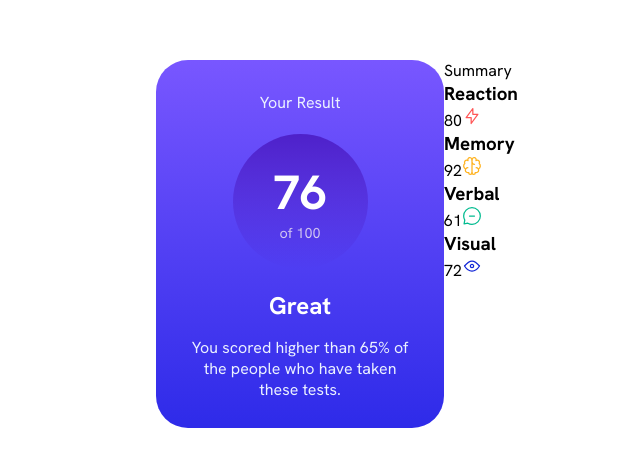
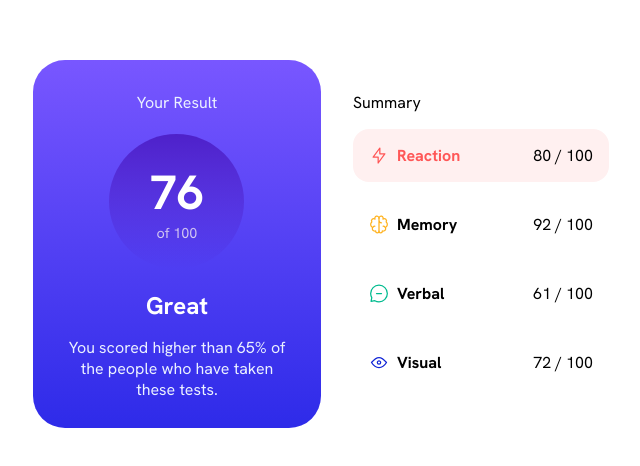
Before and after one commit to lorena-front/fm-results-summary-component, a Vue app in the folder results-summary/: page / in a window 1280 px wide. Shown: the part 156-622 px from the top of the page, without its empty margins (303-943 px from the left). Built offline with nearby package versions, Linux system fonts and the light colour scheme.

Commit message:
Add dynamic class to card-list div in App.vue to enhance styling based on category

```diff
--- a/results-summary/src/App.vue
+++ b/results-summary/src/App.vue
@@ -23,10 +23,12 @@ import './style.css'
 
       <div class="card-two">
         <p>Summary</p>
-        <div v-for="data in content" :key="data.category" class="card-list">
-          <h3>{{ data.category }}</h3>
-          <span>{{ data.score }}</span>
-          <img :src="data.icon" alt="">
+        <div v-for="data in content" :key="data.category" class="card-list" :class="data.category.toLocaleLowerCase()">
+          <div class="left">
+            <img :src="data.icon" alt="">
+            <h3>{{ data.category }}</h3>
+          </div>
+          <span>{{ data.score }} / 100</span>
         </div>
       </div>
     </div>
@@ -93,4 +95,46 @@ import './style.css'
   width: 14rem;
   color: hsl(221, 100%, 96%);
 }
+
+.card-two {
+  display: flex;
+  align-items: center;
+  flex-direction: column;
+  width: 20rem;
+  height: 23rem;
+  text-align: center;
+  gap: 1rem;
+  padding: 2rem;
+  border-radius: 2rem;
+}
+
+.card-two p {
+  align-self: flex-start;
+}
+
+.card-list {
+  display: flex;
+  align-items: center;
+  justify-content: space-between;
+  width: 100%;
+  padding: 1rem;
+}
+
+.left {
+  display: flex;
+  gap: 0.5rem;
+}
+
+.left h3 {
+  font-size: 1rem;
+}
+
+.reaction {
+  background-color: hsl(0, 100%, 97%);
+  border-radius: 1rem;
+}
+
+.reaction h3 {
+  color: hsl(0, 100%, 67%);
+}
 </style>
```
